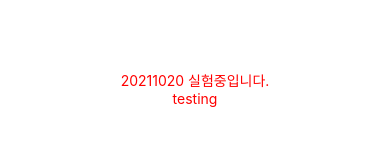
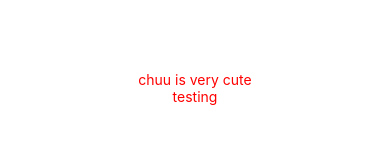
Before and after one commit to gzzjk159/moanyang, a React Native app: screen / in a window 390 px wide. Shown: the part 334-480 px from the top of the page. Built offline with nearby package versions, Linux system fonts and the light colour scheme.

Commit message:
test chuu

```diff
--- a/App.js
+++ b/App.js
@@ -29,7 +29,7 @@ import {
 const App: () => Node = () => {
   return (
     <View style = {styles.container}>
-      <Text style = {styles.hello}>20211020 실험중입니다.</Text>
+      <Text style = {styles.hello}>chuu is very cute</Text>
       <Text style = {styles.hello}>testing</Text>
     </View>
   );
```
